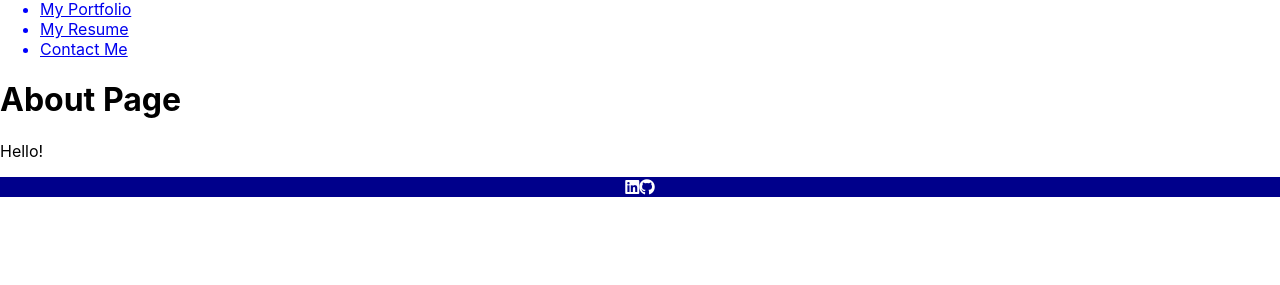
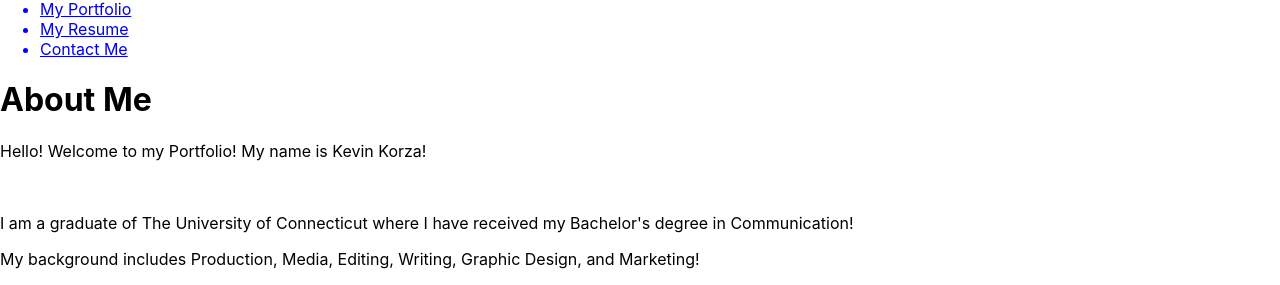
Before and after one commit to KevinGKorza/ReactPortfolio, a React (Create React App) app in the folder my-app/: page / in a window 1280 px wide. Shown: the part 837-1122 px from the top of the page. Before the commit the page ends 1034 px from the top, so only its background shows below. Built offline with nearby package versions, Linux system fonts and the light colour scheme.

Commit message:
about page, still working on implelemting an image

```diff
--- a/my-app/src/Pages/aboutme.js
+++ b/my-app/src/Pages/aboutme.js
@@ -8,13 +8,15 @@
 
 import React from "react";
 
+
 function AboutMe() {
     return(
     <div>
-        <h1>About Page</h1>
-        <p>
-        Hello!
-        </p>
+        <h1>About Me</h1>
+        <p>Hello! Welcome to my Portfolio! My name is Kevin Korza!</p>
+        <img src={require('../Images/me.jpg').default} />
+        <p>I am a graduate of The University of Connecticut where I have received my Bachelor's degree in Communication!</p>
+        <p>My background includes Production, Media, Editing, Writing, Graphic Design, and Marketing!</p>
         </div>
     );
 }
```
Also changed, not shown: my-app/src/Images/me.jpg (added).
